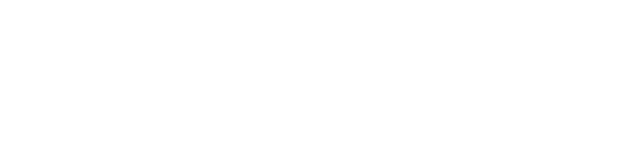
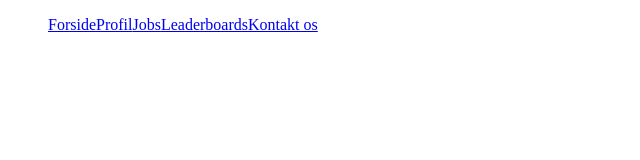
Before and after one commit to LucasMejer/Projekt4, a plain HTML site: page index.html in a window 1280 px wide. Shown: the whole page, without its empty margins (0-640 px from the left). Drawn offline with Linux system fonts and the light colour scheme.

Commit message:
Header Javascript

```diff
--- a/index.html
+++ b/index.html
@@ -6,7 +6,10 @@
     </head>
     <body>
         <header>
-
+            <nav>
+                <ul id="menuUL">
+                </ul>
+            </nav>
         </header>
 
         <main>
@@ -16,6 +19,6 @@
         <footer>
 
         </footer>
-
+        <script src="js/header.js"></script>
     </body>
 </html>
--- /dev/null
+++ b/js/header.js
@@ -0,0 +1,29 @@
+/* Header Menu Kode */
+let menuVariable = document.getElementById("menuUL");
+
+const menuItems = [
+    {
+        displayName: "Forside",
+        link: "Indsæt html her"
+    },
+    {
+        displayName: "Profil",
+        link: "Indsæt html her"
+    },
+    {
+        displayName: "Jobs",
+        link: "Indsæt html her"
+    },
+    {
+        displayName: "Leaderboards",
+        link: "Indsæt html her"
+    },
+    {
+        displayName: "Kontakt os",
+        link: "Indsæt html her"
+    },
+];
+
+for(let i = 0; i < menuItems.length; i++){
+    menuVariable.innerHTML += "<l>" + "<a href=" + menuItems[i].link + ">" + menuItems[i].displayName + "</a>" + "</l>";
+}
```
